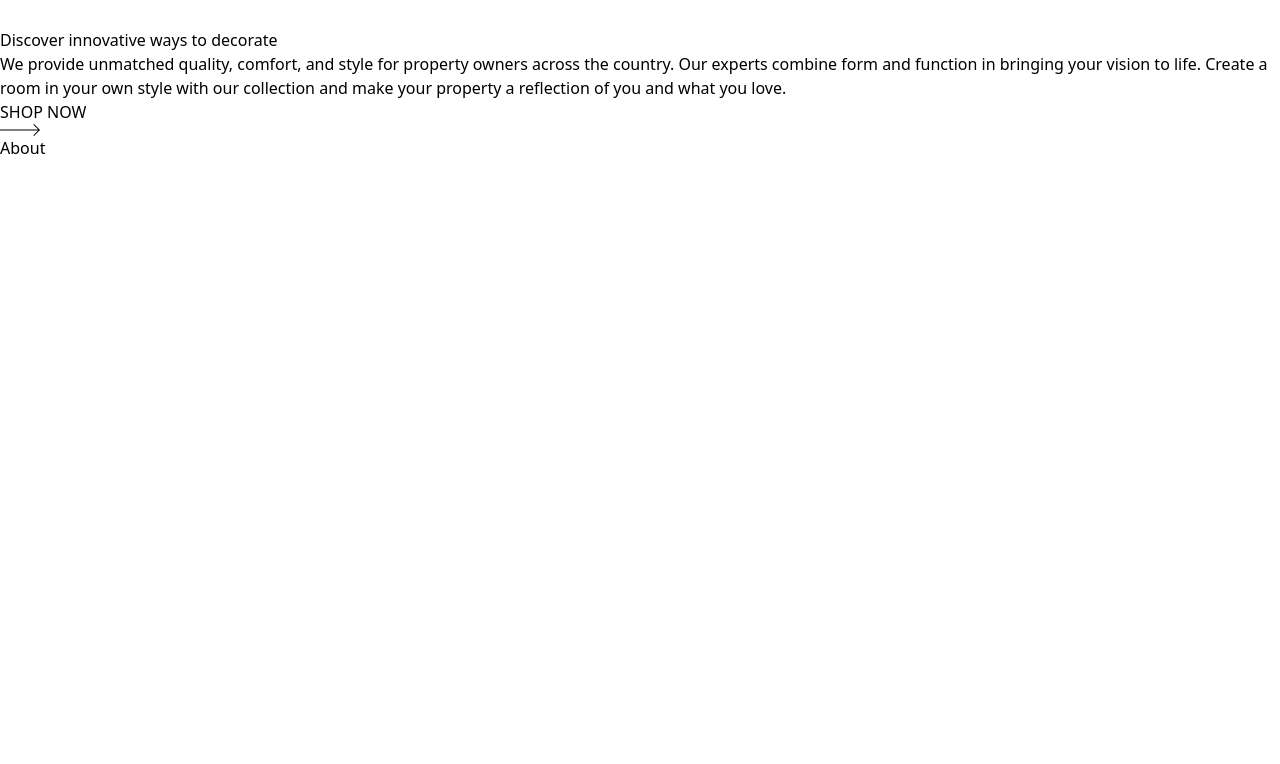
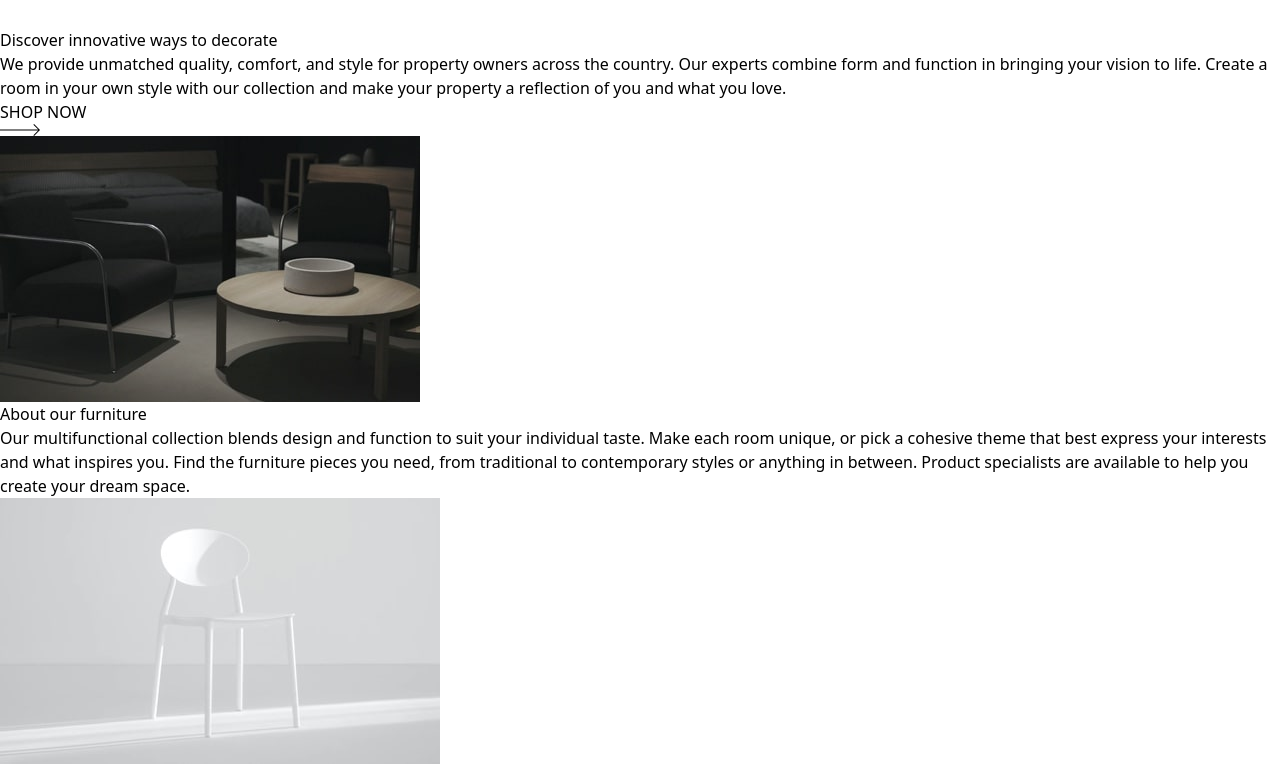
Before and after one commit to BeeAwwad/room_homepage, a React (Vite) app: page / in a window 1280 px wide. Shown: the part 1936-2700 px from the top of the page. Before the commit the page ends 2096 px from the top, so only its background shows below. Built offline with nearby package versions, Linux system fonts and the light colour scheme.

Commit message:
First commit on change to grid

```diff
--- a/src/comps/about.jsx
+++ b/src/comps/about.jsx
@@ -2,18 +2,19 @@ import React from 'react'
 
 const About = () => {
   return (
-    // <div id='about' className='flex flex-col md:flex-row'>
-    //     <img className='md:w-1/3' src="./img/image-about-dark.jpg" alt="light-image" />
-    //     <div className='md:w-1/3 md:ml-4'>
-    //         <h2>About our furniture</h2>
-    //         <p> Our multifunctional collection blends design and function to suit your individual taste.
-    //         Make each room unique, or pick a cohesive theme that best express your interests and what
-    //         inspires you. Find the furniture pieces you need, from traditional to contemporary styles
-    //         or anything in between. Product specialists are available to help you create your dream space.</p>
-    //     </div>
-    //     <img className='md:w-1/3 md:ml-4' src="./img/image-about-light.jpg" alt="dark-image" />
-    // </div>
-    <div>About</div>
+    <div className='row-span-1 md:h-2/5'>
+        <div id='about' className='flex flex-col md:flex-row'>
+            <img className='md:w-1/3' src="./img/image-about-dark.jpg" alt="light-image" />
+            <div className='md:w-1/3 md:ml-4'>
+                <h2>About our furniture</h2>
+                <p> Our multifunctional collection blends design and function to suit your individual taste.
+                Make each room unique, or pick a cohesive theme that best express your interests and what
+                inspires you. Find the furniture pieces you need, from traditional to contemporary styles
+                or anything in between. Product specialists are available to help you create your dream space.</p>
+            </div>
+            <img className='md:w-1/3 md:ml-4' src="./img/image-about-light.jpg" alt="dark-image" />
+        </div>
+    </div>
   )
 }
 
--- a/src/comps/body.jsx
+++ b/src/comps/body.jsx
@@ -4,7 +4,7 @@ import About from './about'
 
 const Body = () => {
   return (
-    <div id='body'>
+    <div className='grid grid-rows-2 absolute top-0 left-0' id='body'>
         <Couresel/>
         <About/>
     </div>
--- a/src/comps/couresel.jsx
+++ b/src/comps/couresel.jsx
@@ -43,6 +43,7 @@ const Couresel = () => {
       const imageSource = isMobile ? images[current].mobsrc : images[current].src;
 
   return (
+    <div className='row-span-1 md:h-3/5'>
         <div  id="carousel" className='absolute top-0 left-0 md:flex md:h-96 lg:h-fit  xl:h-3/5'>
             <div className="w-full relative md:h-full md:w-7/12">
                 <img className='w-full md:h-full md:w-full object-cover' src={imageSource} alt={images[current].alt} title={images[current].title} key={images[current].id} />
@@ -65,6 +66,7 @@ const Couresel = () => {
                 </div>
             </div>
         </div>
+    </div>
   )
 }
 
```
Lines whose indentation alone changed are shown as unchanged.
